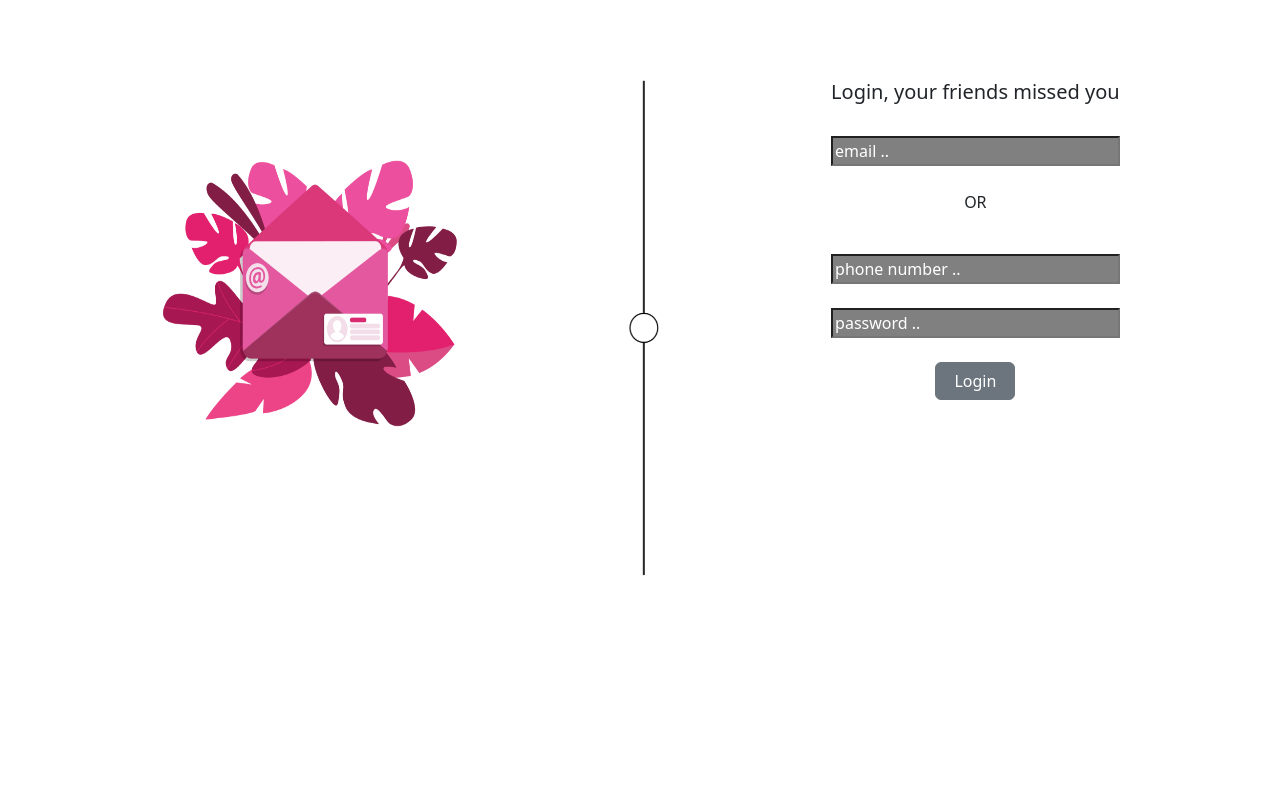
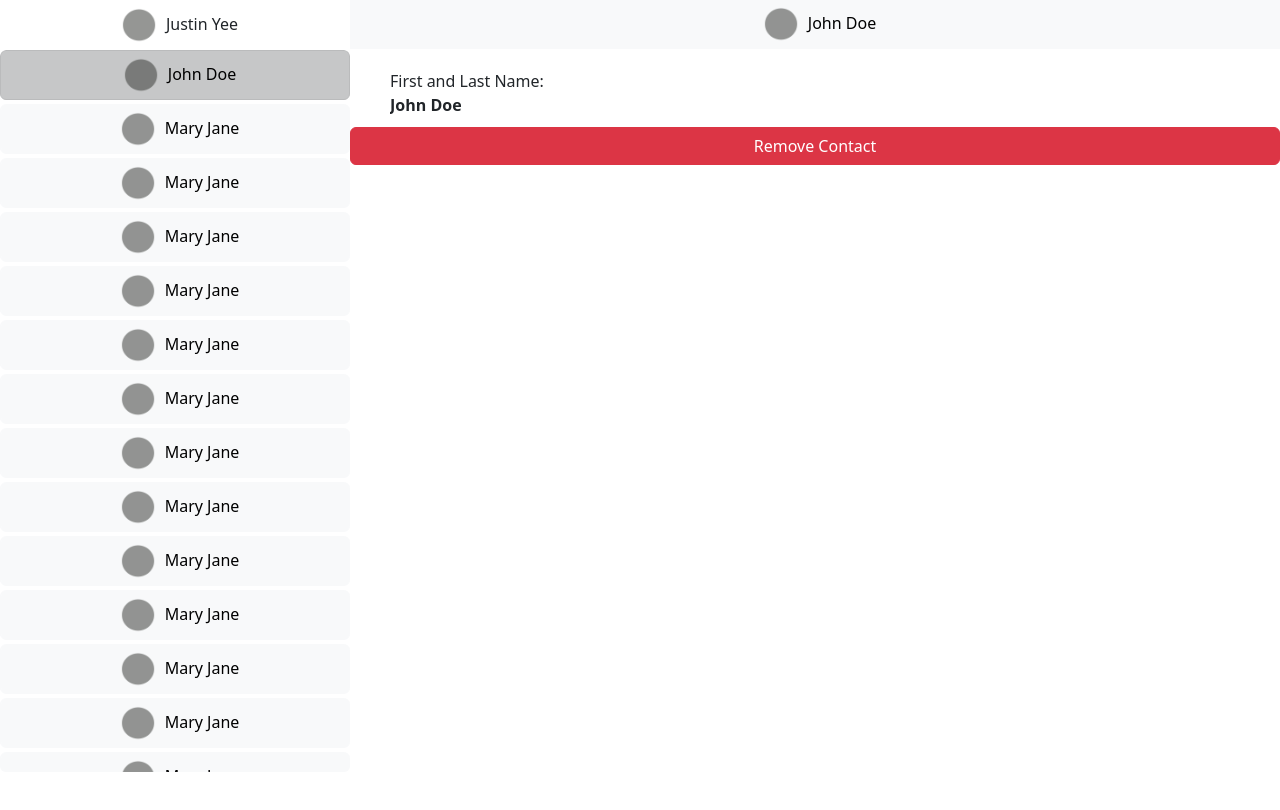
Before and after one commit to Abhay189/Letter, a React (Vite) app in the folder frontend/: page / in a window 1280 px wide. Shown: the top 810 px of the page. Built offline with nearby package versions, Linux system fonts and the light colour scheme.

Commit message:
Added View Contacts Screen

```diff
--- a/frontend/src/App.scss
+++ b/frontend/src/App.scss
@@ -28,6 +28,13 @@ html, body {
     background-image: url("img/speech-bubles-background.jpg");
     background-repeat: no-repeat;
     background-size: 1150px 900px;
+}
+
+.contact-details {
+    overflow-y: scroll;
+    margin-top: 20px;
+    margin-left: 40px;
+    margin-bottom: 20px;
 }
 
 .chats-list {
--- a/frontend/src/App.tsx
+++ b/frontend/src/App.tsx
@@ -1,11 +1,14 @@
 import ChatsScreen from './components/ChatsScreen';
 import SignUpScreen from './components/SignUpScreen';
 import LoginScreen from './components/LoginScreen';
+import ViewContactsScreen from './components/ViewContactsScreen';
+
 
 function App() {
   //return <ChatsScreen/>
   //return <SignUpScreen/>
-  return <LoginScreen/>
+  //return <LoginScreen/>
+  return <ViewContactsScreen/>
 }
 
 export default App;
--- /dev/null
+++ b/frontend/src/components/ContactDetails.tsx
@@ -0,0 +1,16 @@
+import * as contact_details from '../api/requests/contactDetails';
+
+interface Props {
+    contactDetailsById: contact_details.ContactDetailsById;
+    selectedChatContactId: number;
+    setselectedContactId: (selectedId: number) => (void);
+}
+function ContactDetails({ contactDetailsById, selectedChatContactId, setselectedContactId }: Props) {
+    return <div className="contact-details flex-grow-1 flex-shrink-1">
+       <label> First and Last Name: </label>
+       <br/>
+       <b> {contactDetailsById[selectedChatContactId].name} </b>
+    </div>
+}
+
+export default ContactDetails;
--- /dev/null
+++ b/frontend/src/components/ViewContactsScreen.tsx
@@ -0,0 +1,38 @@
+//external imports:
+import { useState } from 'react';
+import { Fragment } from 'react';
+
+//api requests imports:
+import * as contact_details from '../api/requests/contactDetails';
+import * as personal_profile_details from '../api/requests/personalProfileDetails';
+
+//components imports:
+import ChatsList from '../components/ChatsList';
+import ProfilePreviewPanel from '../components/ProfilePreviewPanel';
+import CurrentChatHeader from './CurrentChatHeader';
+import Row from './Row';
+import Column from './Column';
+import ContactDetails from './ContactDetails';
+
+function ViewContactsScreen() {
+    const [[contactDetailsOfAllContacts, contactDetailsById], _] = useState(contact_details.getContactDetailsOfAllContacts());
+    const [selectedContactId, setselectedContactId] = useState(0);
+    const [personalProfileDetails, setPersonalProfileDetails] = useState(personal_profile_details.getPersonalProfileDetails());
+
+    return <Fragment>
+        <Row id="" className="chat-screen-row" style={{}}>
+            <Column id="" className="chats-and-profile-col d-grid flex-shrink-0 align-self-start" style={{}}>
+                <ProfilePreviewPanel personalProfileDetails={personalProfileDetails}/>
+                <ChatsList contactDetailsOfOpenChats={contactDetailsOfAllContacts} selectedIndex={selectedContactId} setSelectedIndex={setselectedContactId}/>
+            </Column>
+            <Column id="" className="chat-history-col flex-grow-1 flex-shrink-1" style={{}}>
+                <CurrentChatHeader contactDetailsById={contactDetailsById} selectedChatContactId={selectedContactId}/>
+                <ContactDetails contactDetailsById={contactDetailsById} selectedChatContactId={selectedContactId} setselectedContactId={setselectedContactId}/>
+                <button type="button" className="remove-contact-btn btn btn-danger"> Remove Contact </button>
+            </Column>
+        </Row>
+    </Fragment>
+
+  }
+
+  export default ViewContactsScreen;
```
Also changed, not shown: frontend/src/components/ContactsList.tsx (added, +25 -0 lines), frontend/src/App.css, 1 other file (tests, documents, lock files or other folders).
